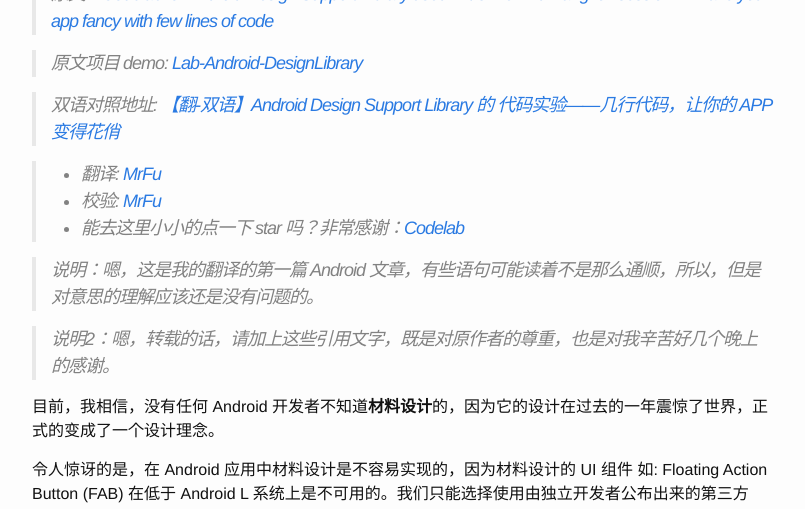
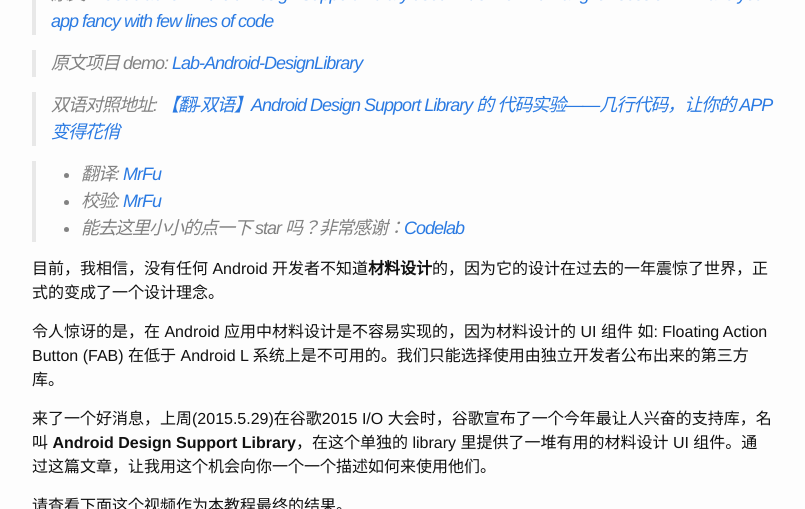
Before and after one commit to MrFuFuFu/mrfufufu.github.io, a Jekyll site: the page built from _posts/2015-07-01-Codelab_Android_Design_Support_Library.markdown, in a window 1280 px wide and 900 px high, scrolled down 345 px, cut to the strip 0-509 px from the top of the window. Shown: the whole strip, without its empty margins (238-1043 px from the left). Built offline with Jekyll 4.4.1, drawn with Linux system fonts in a browser that asks for light colours; Markdown is read by kramdown in place of the engine named in the settings.

Commit message:
modify codelab

```diff
--- a/_posts/2015-07-01-Codelab_Android_Design_Support_Library.markdown
+++ b/_posts/2015-07-01-Codelab_Android_Design_Support_Library.markdown
@@ -16,10 +16,6 @@
 >* 翻译: [MrFu](http://mrfufufu.github.io/)
 >* 校验: [MrFu](http://mrfufufu.github.io/)
 >* 能去这里小小的点一下 star 吗？非常感谢：[Codelab](https://github.com/MrFuFuFu/Codelab)
-
-> 说明：嗯，这是我的翻译的第一篇 Android 文章，有些语句可能读着不是那么通顺，所以，但是对意思的理解应该还是没有问题的。
-
->说明2：嗯，转载的话，请加上这些引用文字，既是对原作者的尊重，也是对我辛苦好几个晚上的感谢。
 
 目前，我相信，没有任何 Android 开发者不知道**材料设计**的，因为它的设计在过去的一年震惊了世界，正式的变成了一个设计理念。
 
--- a/_posts/2015-07-01-Translate_Codelab_Android_Design_Support_Library.markdown
+++ b/_posts/2015-07-01-Translate_Codelab_Android_Design_Support_Library.markdown
@@ -16,11 +16,6 @@
 >* 翻译: [MrFu](http://mrfufufu.github.io/)
 >* 校验: [MrFu](http://mrfufufu.github.io/)
 >* 能去这里小小的点一下 star 吗？非常感谢：[Codelab](https://github.com/MrFuFuFu/Codelab)
-
-> 说明：嗯，这是我的翻译的第一篇 Android 文章，有些语句可能读着不是那么通顺，所以，但是对意思的理解应该还是没有问题的。
-
->说明2：嗯，转载的话，请加上这些引用文字，既是对原作者的尊重，也是对我辛苦好几个晚上的感谢。
-
 
 At the moment I believe that there is no any Android Developer who doesn`t know about **Material Design** anymore since it officially becomes a design philosophy by shaking the world of design in passed year.
 
```
